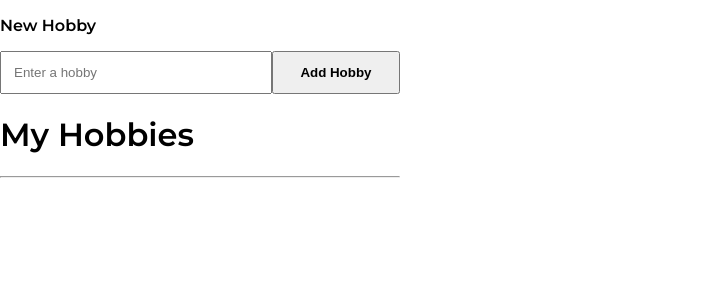
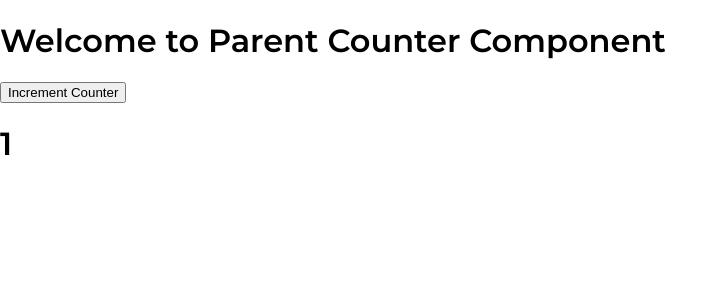
Before and after one commit to saurabhthakre1721999/REACTJS-S1, a React (Vite) app in the folder 4.ReactJS/75daysofreactjs/: page / in a window 1280 px wide. Shown: the top 300 px of the page, without its empty margins (0-728 px from the left). Built offline with nearby package versions, Linux system fonts and the light colour scheme.

Commit message:
Lifecycle

```diff
--- /dev/null
+++ b/4.ReactJS/75daysofreactjs/src/Day-5 - Lifecycle/1.Mounting.jsx
@@ -0,0 +1,35 @@
+import { Component } from "react";
+
+class Mounting extends Component {
+  constructor(props) {
+    super(props);
+    this.state = {
+      counter: 1,
+      products: [],
+    };
+
+    console.log("1. Constructor Loaded");
+  }
+
+  componentDidMount() {
+    console.log("3. Mounting completed");
+
+    // Call - GetProductsAPI
+    // Post recieving data -> Set Products Array
+    // Re-Render via setState
+  }
+
+  render() {
+    console.log("2. Rendering Loaded");
+    return (
+      <div>
+        <h1>Welcome to Mounting</h1>
+        {/**
+         * Product.length > 0 {Render UI} : Animation Loader
+         */}
+      </div>
+    );
+  }
+}
+
+export default Mounting;
--- /dev/null
+++ b/4.ReactJS/75daysofreactjs/src/Day-5 - Lifecycle/2.Updating.jsx
@@ -0,0 +1,45 @@
+import { Component } from "react";
+
+class Updating extends Component {
+  constructor(props) {
+    super(props);
+    this.state = {
+      counter: 1,
+      products: [],
+    };
+
+    console.log("1. Constructor Loaded");
+  }
+
+  onIncrementCounter = () => {
+    console.log("4. Updating the counter Value+1");
+    this.setState({ counter: this.state.counter + 1 });
+
+    //This is a built-in force re-render method
+    //this.forceUpdate();
+  };
+
+  componentDidMount() {
+    console.log("3. Mounting completed");
+
+    // Call - GetProductsAPI
+    // Post recieving data -> Set Products Array
+    // Re-Render via setState
+  }
+
+  render() {
+    const { counter } = this.state;
+    console.log("2. Rendering Loaded");
+    return (
+      <div>
+        <h1>Welcome to Mounting : {counter}</h1>
+        <button onClick={this.onIncrementCounter}>Increment Counter</button>
+        {/**
+         * Product.length > 0 {Render UI} : Animation Loader
+         */}
+      </div>
+    );
+  }
+}
+
+export default Updating;
--- /dev/null
+++ b/4.ReactJS/75daysofreactjs/src/Day-5 - Lifecycle/3.ChildCounter.jsx
@@ -0,0 +1,21 @@
+import { Component } from "react";
+
+class ChildCounter extends Component {
+  constructor(props) {
+    super(props);
+    console.log("1.ChildCounter Constructor");
+  }
+  componentDidMount() {
+    console.log("2.ChildCounter componentDidMount");
+  }
+
+  render() {
+    console.log("3.ChildCounter render");
+    return (
+      <div>
+        <h1>{this.props.counter}</h1>
+      </div>
+    );
+  }
+}
+export default ChildCounter;
--- /dev/null
+++ b/4.ReactJS/75daysofreactjs/src/Day-5 - Lifecycle/4.ParentCounter.jsx
@@ -0,0 +1,44 @@
+import { Component } from "react";
+import ChildCounter from "./3.ChildCounter";
+
+class ParentComponent extends Component {
+  constructor(props) {
+    super(props);
+    this.state = {
+      counter: 1,
+      products: [],
+    };
+
+    console.log("1.ParentComponent Constructor Loaded");
+  }
+
+  onIncrementCounter = () => {
+    console.log("4.ParentComponent Updating the counter Value+1");
+    this.setState({ counter: this.state.counter + 1 });
+
+    //This is a built-in force re-render method
+    //this.forceUpdate();
+  };
+
+  componentDidMount() {
+    console.log("3.ParentComponent Mounting completed");
+
+    // Call - GetProductsAPI
+    // Post recieving data -> Set Products Array
+    // Re-Render via setState
+  }
+
+  render() {
+    const { counter } = this.state;
+    console.log("2.ParentComponent Rendering Loaded");
+    return (
+      <div>
+        <h1>Welcome to Parent Counter Component</h1>
+        <button onClick={this.onIncrementCounter}>Increment Counter</button>
+        <ChildCounter counter={counter} />
+      </div>
+    );
+  }
+}
+
+export default ParentComponent;
--- a/4.ReactJS/75daysofreactjs/src/main.jsx
+++ b/4.ReactJS/75daysofreactjs/src/main.jsx
@@ -5,13 +5,16 @@ import ReactDOM from "react-dom/client";
 //import ToggleBtn from "./Day-3 Class Component/4.toggle-btn.jsx";
 //import DynamicForm from "./Day-3 Class Component/5.DyamicForm.jsx";
 //import ValidationExample from "./Day-3 Class Component/6.validation-example.jsx";
-import HobbiesFiller from "./Day-4 Assignments/1.Hobbies-Fillter.jsx";
+//import HobbiesFiller from "./Day-4 Assignments/1.Hobbies-Fillter.jsx";
 import { ToastContainer } from "react-toastify";
 import "react-toastify/dist/ReactToastify.css";
+//import Mounting from "./Day-5 - Lifecycle/1.Mounting.jsx";
+//import Updating from "./Day-5 - Lifecycle/2.Updating.jsx";
+import ParentComponent from "./Day-5 - Lifecycle/4.ParentCounter.jsx";
 
 ReactDOM.createRoot(document.getElementById("root")).render(
   <>
-    <HobbiesFiller />
+    <ParentComponent />
     <ToastContainer />
   </>
 );
```
